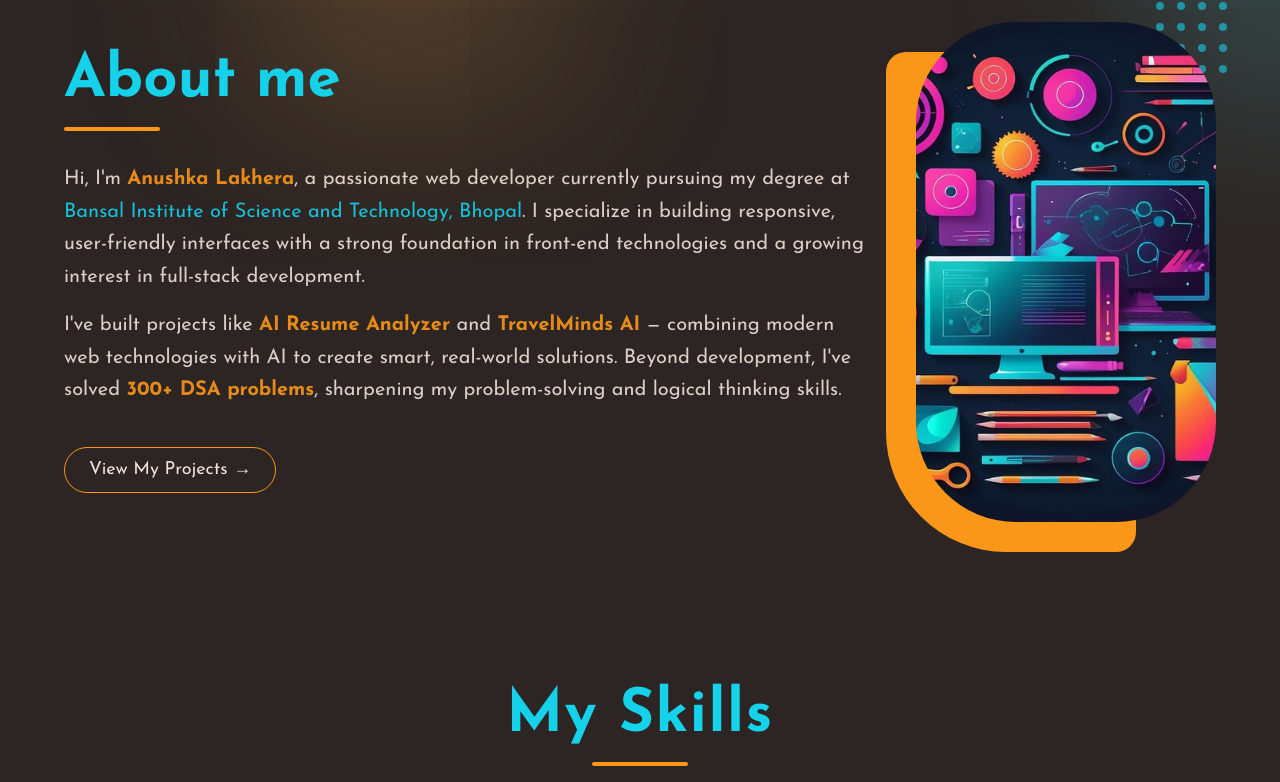
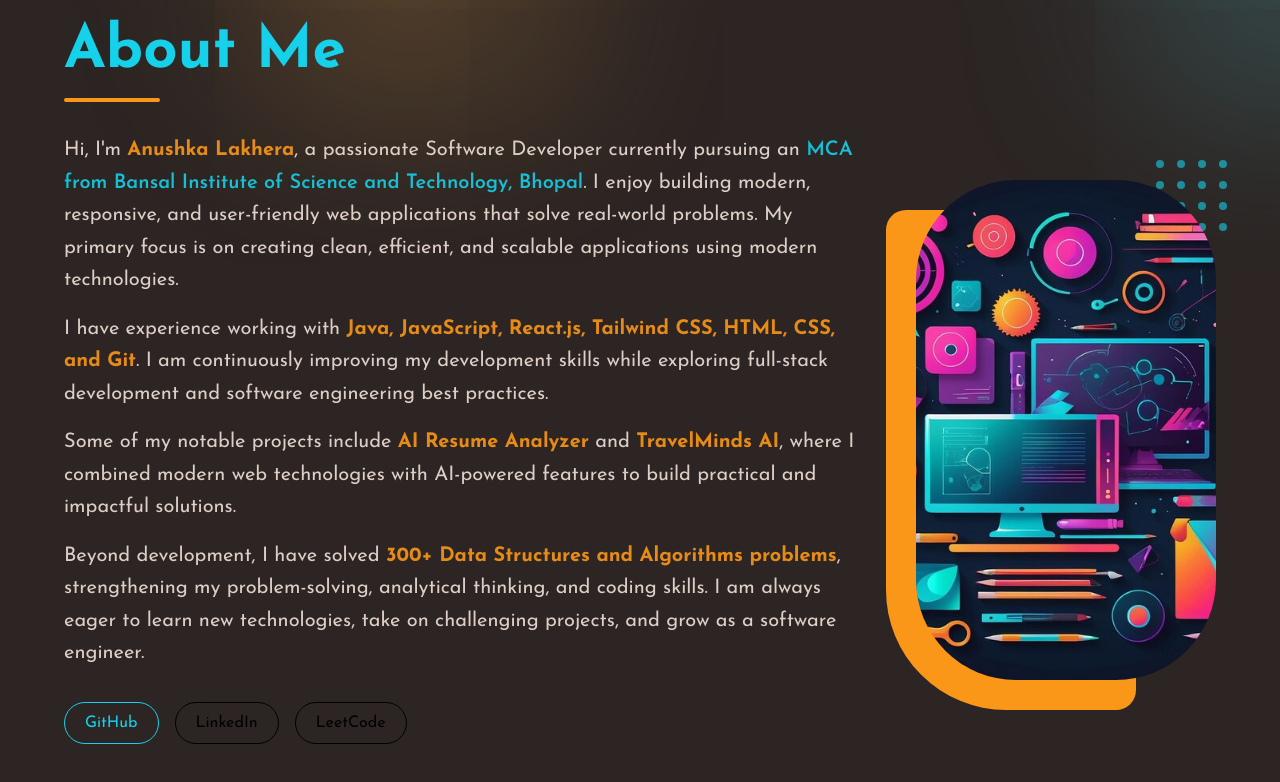
Before and after one commit to Anushkalakhera/Anushka-Portfolio, a React (Vite) app: page / in a window 1280 px wide. Shown: the part 860-1642 px from the top of the page. Built offline with nearby package versions, Linux system fonts and the light colour scheme.

Commit message:
Update About Me section

```diff
--- a/src/components/aboutMeSection/AboutMeText.jsx
+++ b/src/components/aboutMeSection/AboutMeText.jsx
@@ -3,27 +3,79 @@ import React from 'react'
 const AboutMeText = () => {
   return (
     <div className='flex flex-col md:items-start items-center md:text-left text-center'>
-      <h2 className='text-6xl text-cyan mb-4 font-bold'>About me</h2>
+      <h2 className='text-6xl text-cyan mb-4 font-bold'>About Me</h2>
       <div className='w-24 h-1 bg-orange rounded-full mb-8 md:self-start self-center'></div>
 
       <p className='text-white text-xl leading-relaxed opacity-90'>
-        Hi, I'm <span className='text-orange font-bold'>Anushka Lakhera</span>, a passionate web developer
-        currently pursuing my degree at <span className='text-cyan'>Bansal Institute of Science and Technology, Bhopal</span>.
-        I specialize in building responsive, user-friendly interfaces with a strong foundation in
-        front-end technologies and a growing interest in full-stack development.
+        Hi, I'm <span className='text-orange font-bold'>Anushka Lakhera</span>, a passionate
+        Software Developer currently pursuing an{' '}
+        <span className='text-cyan font-semibold'>
+          MCA from Bansal Institute of Science and Technology, Bhopal
+        </span>.
+        I enjoy building modern, responsive, and user-friendly web applications
+        that solve real-world problems. My primary focus is on creating clean,
+        efficient, and scalable applications using modern technologies.
       </p>
 
       <p className='text-white text-xl leading-relaxed opacity-90 mt-4'>
-        I've built projects like <span className='text-orange font-bold'>AI Resume Analyzer</span> and{' '}
-        <span className='text-orange font-bold'>TravelMinds AI</span> — combining modern web technologies
-        with AI to create smart, real-world solutions. Beyond development, I've solved{' '}
-        <span className='text-orange font-bold'>300+ DSA problems</span>, sharpening my
-        problem-solving and logical thinking skills.
+        I have experience working with{' '}
+        <span className='text-orange font-bold'>
+          Java, JavaScript, React.js, Tailwind CSS, HTML, CSS, and Git
+        </span>.
+        I am continuously improving my development skills while exploring
+        full-stack development and software engineering best practices.
       </p>
 
+      <p className='text-white text-xl leading-relaxed opacity-90 mt-4'>
+        Some of my notable projects include{' '}
+        <span className='text-orange font-bold'>AI Resume Analyzer</span> and{' '}
+        <span className='text-orange font-bold'>TravelMinds AI</span>,
+        where I combined modern web technologies with AI-powered features to
+        build practical and impactful solutions.
+      </p>
+
+      <p className='text-white text-xl leading-relaxed opacity-90 mt-4'>
+        Beyond development, I have solved{' '}
+        <span className='text-orange font-bold'>300+ Data Structures and Algorithms problems</span>,
+        strengthening my problem-solving, analytical thinking, and coding skills.
+        I am always eager to learn new technologies, take on challenging projects,
+        and grow as a software engineer.
+      </p>
+
+      {/* Social Links */}
+      <div className='flex gap-4 mt-8 flex-wrap md:justify-start justify-center'>
+        <a
+          href='https://github.com/Anushkalakhera'
+          target='_blank'
+          rel='noreferrer'
+          className='border border-cyan px-5 py-2 rounded-full text-cyan hover:bg-cyan hover:text-black transition duration-300'
+        >
+          GitHub
+        </a>
+
+        <a
+          href='https://www.linkedin.com/in/anushka-lakhera/'
+          target='_blank'
+          rel='noreferrer'
+          className='border border-blue-500 px-5 py-2 rounded-full text-blue-500 hover:bg-blue-500 hover:text-white transition duration-300'
+        >
+          LinkedIn
+        </a>
+
+        <a
+          href='https://leetcode.com/u/anushka_lakhera/'
+          target='_blank'
+          rel='noreferrer'
+          className='border border-yellow-500 px-5 py-2 rounded-full text-yellow-500 hover:bg-yellow-500 hover:text-black transition duration-300'
+        >
+          LeetCode
+        </a>
+      </div>
+
+      {/* Projects Button */}
       <a
         href='#projects'
-        className='border border-orange rounded-full py-2 px-6 text-lg flex items-center gap-2 mt-10 hover:bg-orange transition-all duration-500 cursor-pointer md:self-start self-center text-white hover:text-cyan'
+        className='border border-orange rounded-full py-3 px-6 text-lg flex items-center gap-2 mt-10 hover:bg-orange transition-all duration-500 cursor-pointer md:self-start self-center text-white hover:text-cyan'
       >
         View My Projects →
       </a>
```
